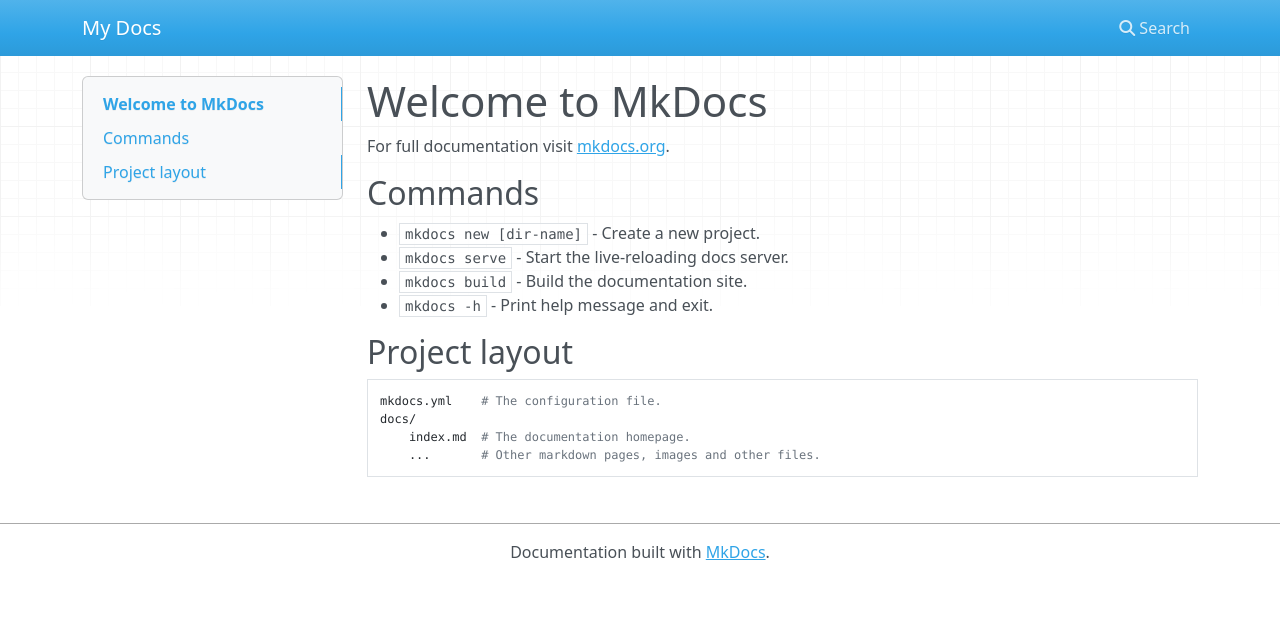
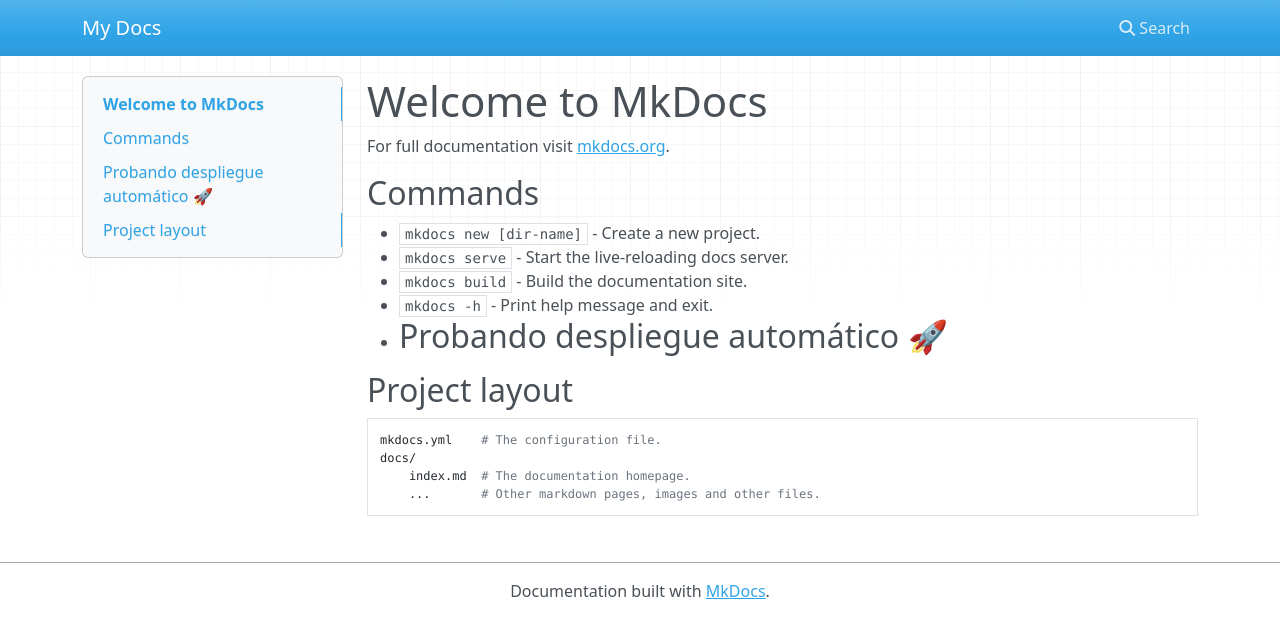
Before and after one commit to anaayetp/apunts_imx_git, an MkDocs documentation site: the page built from docs/index.md, in a window 1280 px wide. Shown: the top 638 px of the page. Built offline with MkDocs 1.6.1, drawn with Linux system fonts in a browser that asks for light colours; nearby versions of some CDN libraries.

Commit message:
Update index.md

```diff
--- a/docs/index.md
+++ b/docs/index.md
@@ -8,6 +8,7 @@
 * `mkdocs serve` - Start the live-reloading docs server.
 * `mkdocs build` - Build the documentation site.
 * `mkdocs -h` - Print help message and exit.
+* ## Probando despliegue automático 🚀
 
 ## Project layout
 
```
